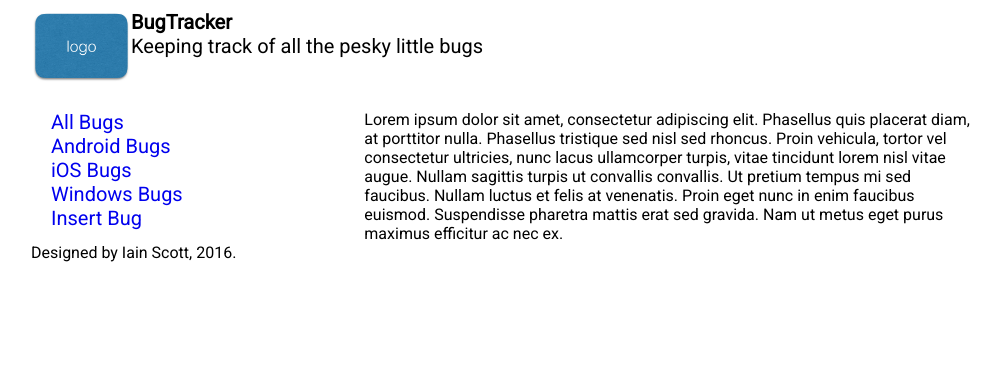
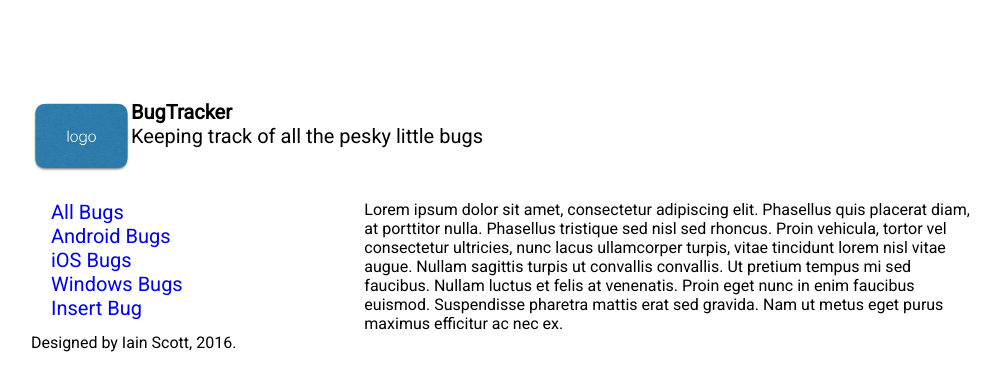
Before and after one commit to iainscott-rgu/mock, a PHP site: page / in a window 1280 px wide. Shown: the top 391 px of the page, without its empty margins (129-1130 px from the left). Run offline with PHP 8.4, Linux system fonts and the light colour scheme.

Commit message:
now please!!!

```diff
--- a/assets/CSS/style.css
+++ b/assets/CSS/style.css
@@ -44,5 +44,5 @@ h2{
 }
 
 #text{
-    margin-top: 10px;
+    margin-top: 100px;
 }
```
